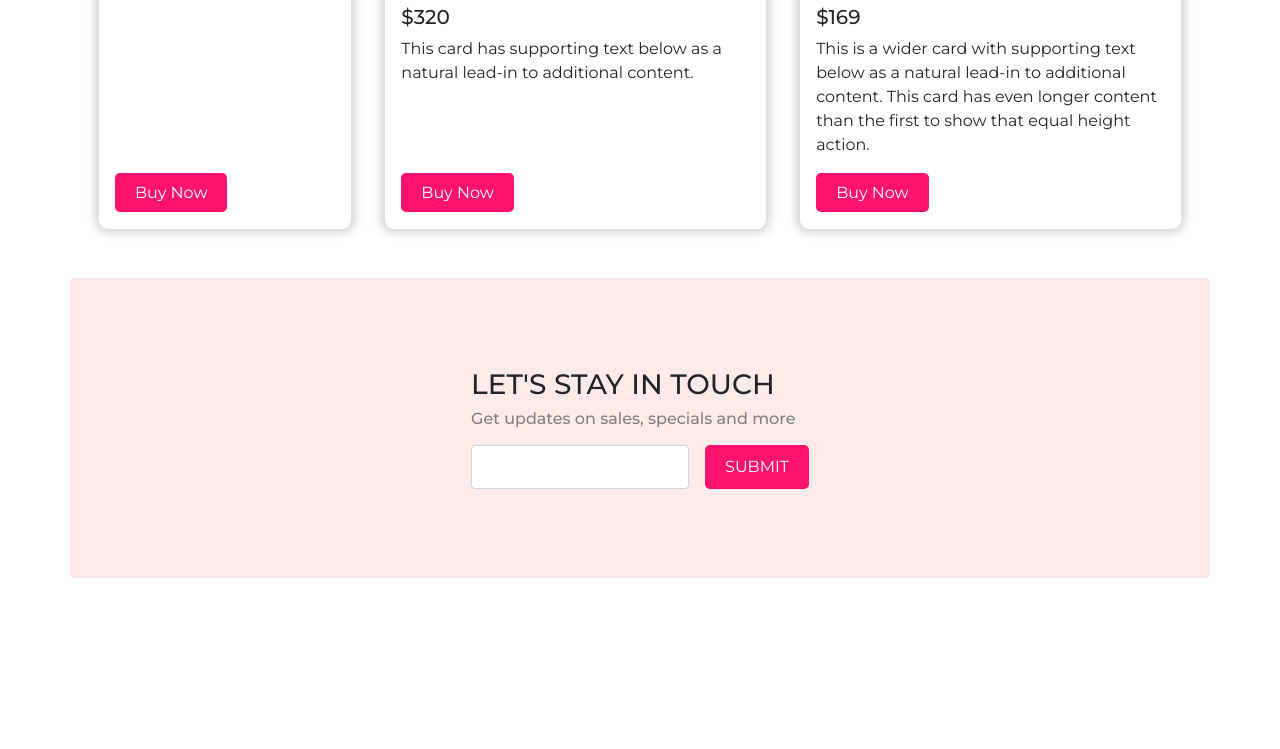
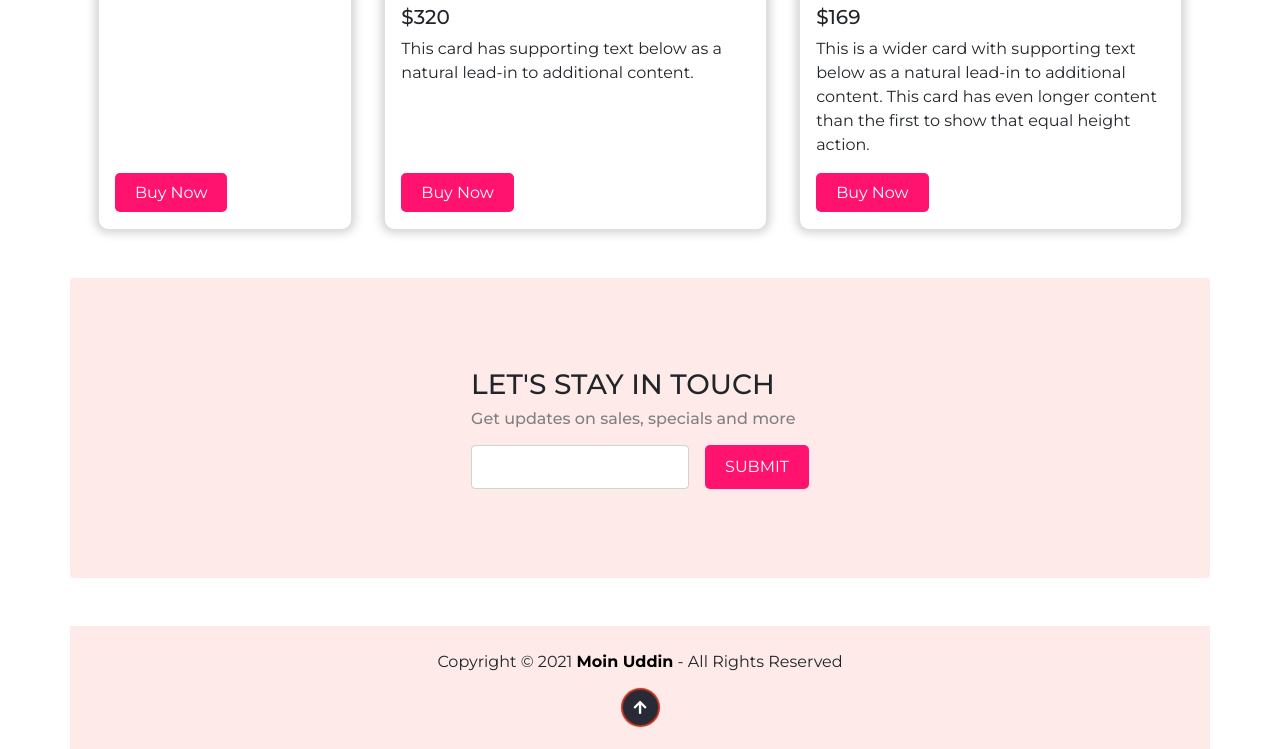
Before and after one commit to moinsoft/Panda-Commerce, a plain HTML site: page index.html in a window 1280 px wide. Shown: the part 1844-2593 px from the top of the page. Before the commit the page ends 2470 px from the top, so only its background shows below. Drawn offline with nearby package versions, Linux system fonts and the light colour scheme.

Commit message:
Footer Section Done

```diff
--- a/css/style.css
+++ b/css/style.css
@@ -132,3 +132,34 @@ Categorie Section
 #subscribe h6 {
   color: gray;
 }
+
+.copyright a {
+  text-decoration: none;
+  color: #000000;
+  font-weight: bold;
+  transition: all 0.3s ease;
+}
+
+.copyright a:hover {
+  color: #ff136f;
+}
+
+.jump-to-top a {
+  font-size: 15px;
+  color: #ffffff;
+  text-decoration: none;
+  background: #282a36;
+  display: inline-block;
+  width: 35px;
+  height: 35px;
+  border-radius: 50%;
+  text-align: center;
+  line-height: 35px;
+  box-shadow: 0 0 1px 2px #ba2e1f;
+  transition: all 0.3s ease;
+}
+
+.jump-to-top a:hover {
+  color: red;
+  box-shadow: 0 0 3px 2px #ba2e1f;
+}
--- a/index.html
+++ b/index.html
@@ -24,7 +24,7 @@
   </head>
   <body>
     <!-- Header Section Start -->
-    <header class="container orange-bg header">
+    <header class="container orange-bg header" id="home">
       <nav class="navbar navbar-expand-lg navbar-light">
         <div class="container-fluid">
           <a class="navbar-brand" href="index.html">
@@ -430,6 +430,26 @@
     </div>
     <!-- Subscribe Section End -->
 
+    <!-- Footer Section Start -->
+
+    <footer class="container text-center orange-bg py-4">
+      <div class="copyright">
+        <p>
+          Copyright &copy; 2021
+          <a href="https://www.facebook.com/mmoinuddin26" target="_blank"
+            >Moin Uddin</a
+          >
+          - All Rights Reserved
+        </p>
+      </div>
+
+      <div class="jump-to-top">
+        <a href="#home"><i class="fas fa-arrow-up"></i></a>
+      </div>
+    </footer>
+
+    <!-- Footer Section End -->
+
     <!-- Bootstrap Bundle with Popper -->
     <script src="https://cdn.jsdelivr.net/npm/bootstrap@5.0.2/dist/js/bootstrap.bundle.min.js"></script>
   </body>
```
